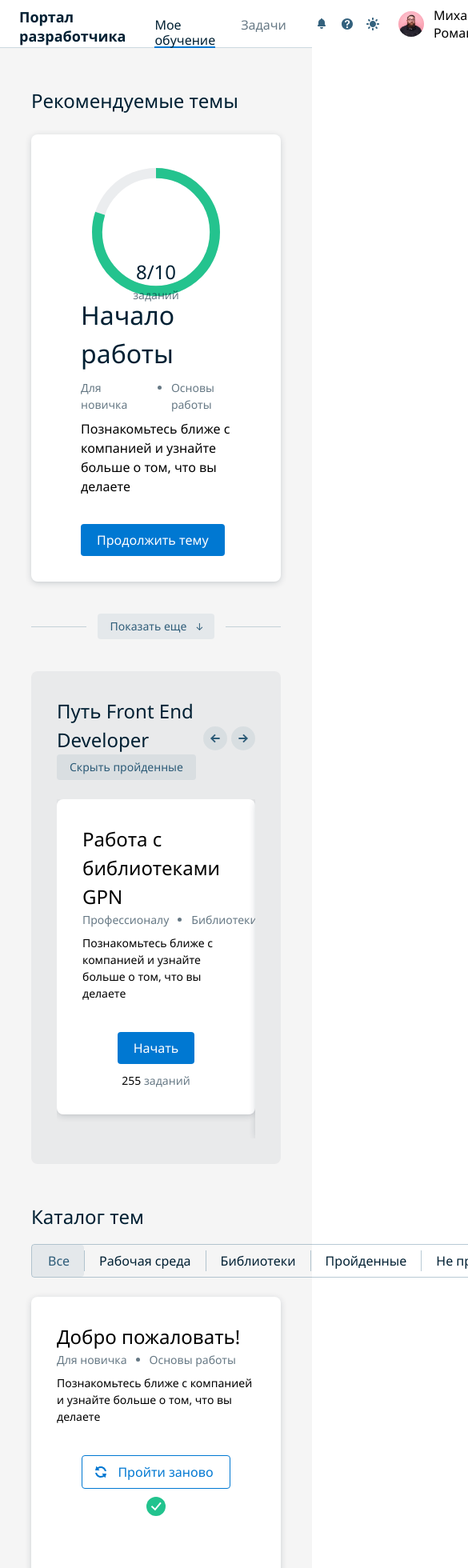
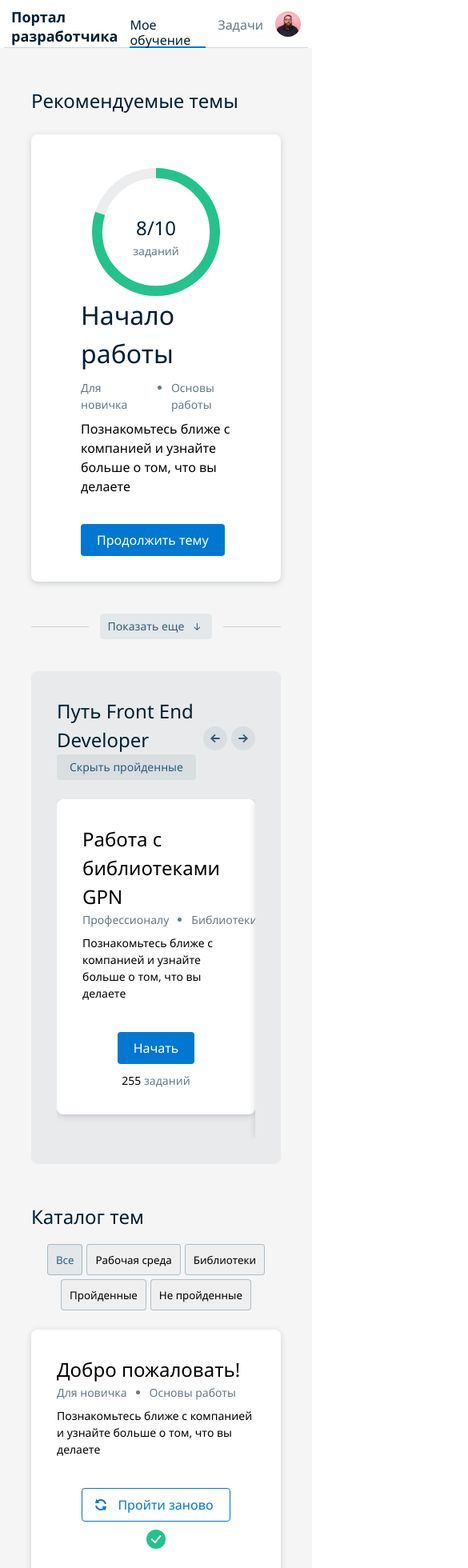
Before and after one commit to Irina0110/IT-education, a React (Vite) app: page / in a window 390 px wide. Shown: the top 1960 px of the page at 80% size, 585 px wide, since content can reach past the window. Built offline with nearby package versions, Linux system fonts and the light colour scheme.

Commit message:
feat: add adaptive of filter and header

```diff
--- a/src/components/Education/components/CatalogThemes/index.tsx
+++ b/src/components/Education/components/CatalogThemes/index.tsx
@@ -32,32 +32,32 @@ const CatalogThemes = () => {
     return (
         <div className='catalog'>
             <div className='content__title font2XL'>Каталог тем</div>
-            <ul className='catalog__filter'>
-                <li className={`filter__button ${filter === 'all' ? 'filter_active' : ''}`}
+            <div className='catalog__filter'>
+                <button className={`filter__button ${filter === 'all' ? 'filter_active' : ''}`}
                     onClick={() => handleFilter('all')}>
                     Все
-                </li>
+                </button>
                 <hr/>
-                <li className={`filter__button ${filter === 'workspace' ? 'filter_active' : ''}`}
+                <button className={`filter__button ${filter === 'workspace' ? 'filter_active' : ''}`}
                     onClick={() => handleFilter('workspace')}>
                     Рабочая среда
-                </li>
+                </button>
                 <hr/>
-                <li className={`filter__button ${filter === 'libraries' ? 'filter_active' : ''}`}
+                <button className={`filter__button ${filter === 'libraries' ? 'filter_active' : ''}`}
                     onClick={() => handleFilter('libraries')}>
                     Библиотеки
-                </li>
+                </button>
                 <hr/>
-                <li className={`filter__button ${filter === 'done' ? 'filter_active' : ''}`}
+                <button className={`filter__button ${filter === 'done' ? 'filter_active' : ''}`}
                     onClick={() => handleFilter('done')}>
                     Пройденные
-                </li>
+                </button>
                 <hr/>
-                <li className={`filter__button ${filter === 'undone' ? 'filter_active' : ''}`}
+                <button className={`filter__button ${filter === 'undone' ? 'filter_active' : ''}`}
                     onClick={() => handleFilter('undone')}>
                     Не пройденные
-                </li>
-            </ul>
+                </button>
+            </div>
             <div className='catalog__cards'>
                 {filteredThemes.map((theme) => (
                     <ThemeCard theme={theme} key={theme.id}/>
--- a/src/components/Education/components/CatalogThemes/style.scss
+++ b/src/components/Education/components/CatalogThemes/style.scss
@@ -1,6 +1,35 @@
 @import "../../../../utils/variables";
 
+@media screen and (max-width: 686px){
+  button:first-child{
+    padding-left: 10px !important;
+  }
+  .filter__button{
+    padding: 9.5px 10px !important;
+  }
+}
+
+@media screen and (max-width: 576px){
+  .catalog{
+    &__filter{
+      width: 100% !important;
+      gap: 5px !important;
+      justify-content: center !important;
+      flex-wrap: wrap;
+      border: none !important;
+      hr{
+        display: none;
+      }
+    }
+    .filter__button{
+      border: 1px solid $controlDefault-bgBorder !important;
+      border-radius: 4px;
+    }
+  }
+}
+
 .catalog {
+  padding-bottom: 90px;
   .content__title {
     padding-bottom: 16px;
   }
@@ -24,7 +53,7 @@
       border-left: 1px solid $controlDefault-bgBorder;
     }
 
-    li:first-child {
+    button:first-child {
       padding-left: 20px;
     }
 
@@ -33,6 +62,7 @@
   .filter__button {
     padding: 9.5px 18px;
     list-style-type: none;
+    border: none;
   }
 
   &__cards {
--- a/src/components/Education/components/ProgressBar/style.scss
+++ b/src/components/Education/components/ProgressBar/style.scss
@@ -23,6 +23,34 @@
   }
   .progress-bar-text{
     margin-top: 120% !important;
+  }
+}
+@media screen and (max-width: 550px){
+  .progress-bar-text{
+    margin-top: 110% !important;
+  }
+}
+
+@media screen and (max-width: 500px){
+  .progress-bar-text{
+    margin-top: 100% !important;
+  }
+}
+
+@media screen and (max-width: 450px){
+  .progress-bar-text{
+    margin-top: 90% !important;
+  }
+}
+@media screen and (max-width: 420px){
+  .progress-bar-text{
+    margin-top: 75% !important;
+  }
+}
+
+@media screen and (max-width: 380px){
+  .progress-bar-text{
+    margin-top: 70% !important;
   }
 }
 
--- a/src/components/Header/style.scss
+++ b/src/components/Header/style.scss
@@ -1,4 +1,47 @@
 @import "../../utils/variables.scss";
+
+@media screen and (max-width: 778px) {
+  .header {
+    padding: 18px 9px !important;
+    &__nav{
+      &-logo{
+        margin-right: 15px !important;
+      }
+      &-link{
+        margin-right: 15px !important;
+      }
+    }
+  }
+}
+@media screen and (max-width: 693px){
+  .header {
+    &__nav{
+      &-logo{
+        width: min-content !important;
+      }
+    }
+    &__panel{
+      &-icons{
+        display: none !important;
+      }
+    }
+  }
+}
+@media screen and (max-width: 576px){
+  .header{
+    margin: 0 5px;
+    &__panel{
+      &-user{
+        p{
+          display: none !important;
+        }
+        img{
+          margin: 0!important;
+        }
+      }
+    }
+  }
+}
 
 .header {
   padding: 18px 24px;
@@ -15,7 +58,6 @@
     padding-top: 22px;
 
     &-logo {
-
       font-weight: 700;
       font-size: 18px;
       margin-right: 36px;
```
